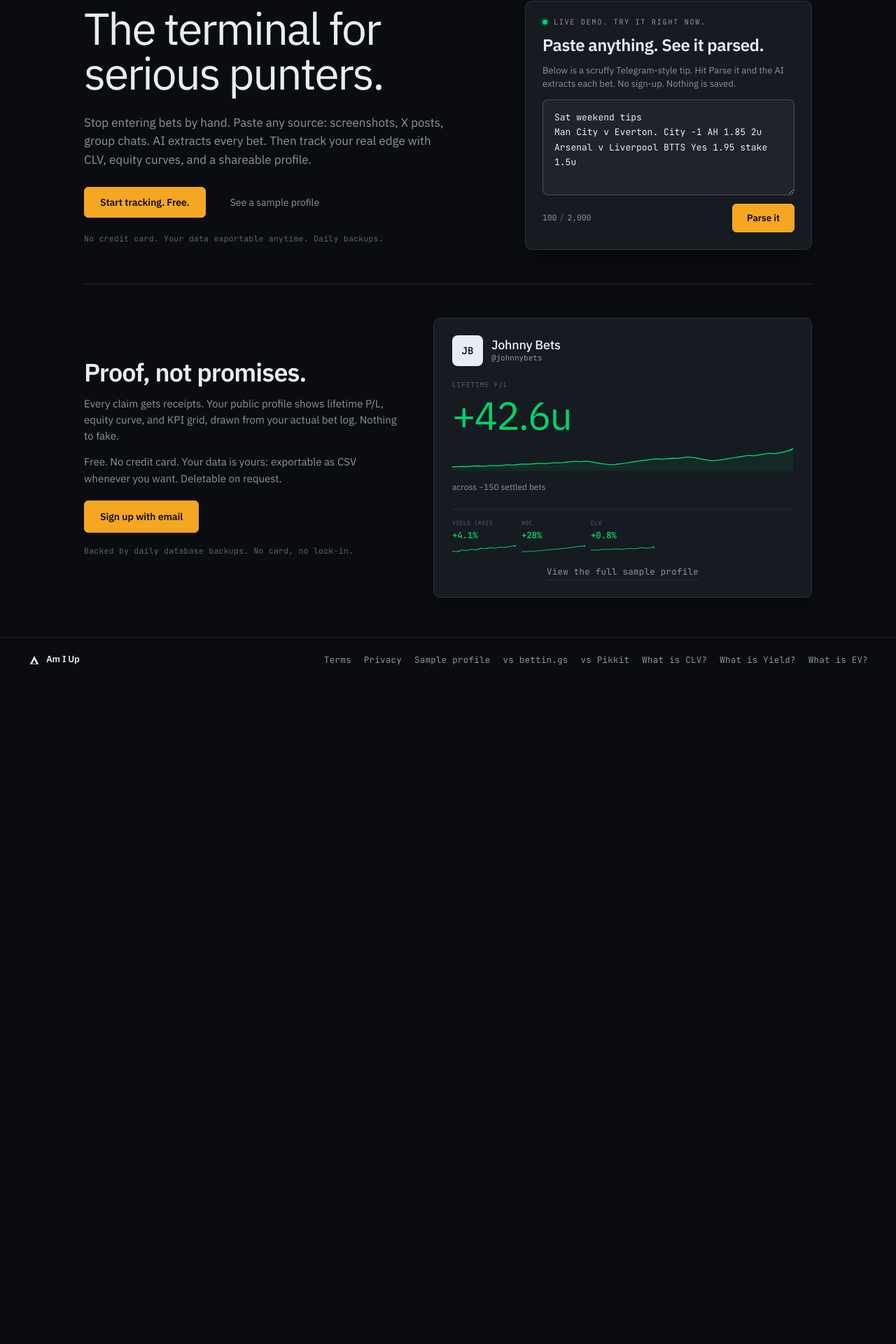
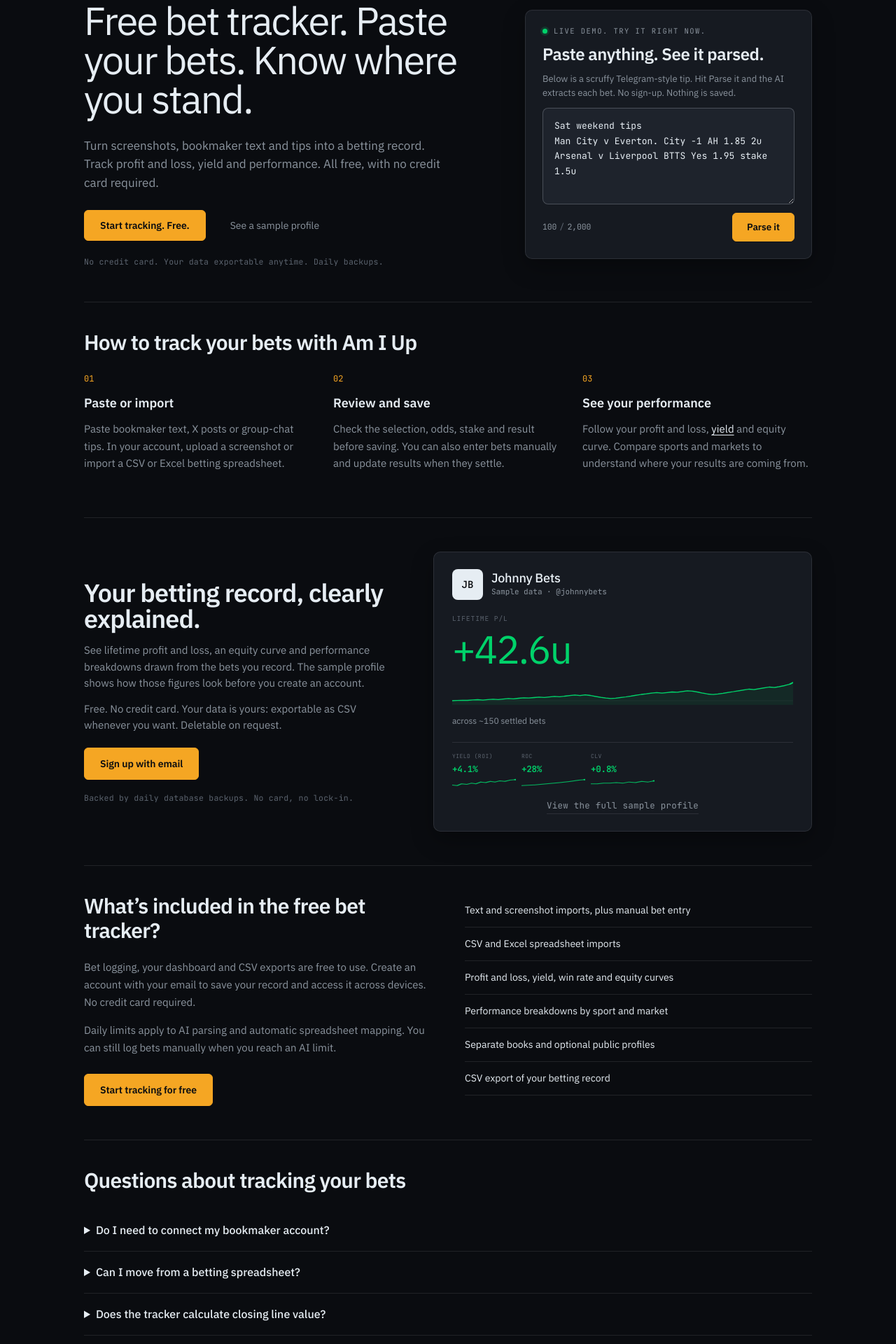
Before and after one commit to NeilMac555/amiwinning, a Next.js app: page / in a window 1280 px wide. Shown: the part 115-2035 px from the top of the page at 70% size. Before the commit the page ends 1089 px from the top, so only its background shows below. Built offline with nearby package versions, Linux system fonts and the light colour scheme; no server answers.

Commit message:
Focus homepage on free bet tracker and remove dashboard ticker

```diff
--- a/src/app/compare/bettin-gs/page.tsx
+++ b/src/app/compare/bettin-gs/page.tsx
@@ -368,7 +368,7 @@
           </section>
 
           <footer className="compare-foot">
-            <Link href="/">Back to Am I Up</Link>
+            <Link href="/">Am I Up free bet tracker</Link>
             <Link href="/sample">See a sample profile</Link>
             <Link href="/compare">All comparisons</Link>
             <Link href="/compare/bet-analytix">vs Bet Analytix</Link>
--- a/src/app/layout.tsx
+++ b/src/app/layout.tsx
@@ -40,9 +40,9 @@
 // same reason, packed with the wedge ("paste anything"), the
 // surface (screenshots, X posts), and the value props (CLV, equity,
 // profile, free).
-const SEO_TITLE = "Am I Up · Free AI Bet Tracker. Paste anything, log nothing.";
+const SEO_TITLE = "Free Bet Tracker – Track Bets with AI | Am I Up";
 const SEO_DESCRIPTION =
-  "Free AI bet tracker. Paste screenshots, X posts, bookmaker text. AI extracts every bet. CLV, equity curve, public profile. No credit card.";
+  "Track your bets for free with Am I Up. Import screenshots, bookmaker text or spreadsheets. See profit, loss and yield. No credit card required.";
 
 export const metadata: Metadata = {
   // metadataBase lets Next.js resolve relative OG image paths (the
@@ -64,8 +64,7 @@
   twitter: {
     card: "summary_large_image",
     title: SEO_TITLE,
-    description:
-      "Free AI bet tracker. Paste anything, log nothing. CLV, equity curve, public profile.",
+    description: SEO_DESCRIPTION,
   },
   // Search-console / webmaster verification. Next emits this as
   // <meta name="google-site-verification" content="..."> inside <head>.
@@ -133,7 +132,7 @@
     "Public profile with shareable URL",
     "CSV export of all bets",
     "Multi-book support",
-    "Six editorial themes",
+    "CSV and Excel bet imports",
   ],
   creator: {
     "@type": "Person",
--- a/src/app/learn/clv/page.tsx
+++ b/src/app/learn/clv/page.tsx
@@ -464,7 +464,7 @@
           </section>
 
           <footer className="learn-foot">
-            <Link href="/">Back to {BRAND.name}</Link>
+            <Link href="/">Free bet tracker by {BRAND.name}</Link>
             <Link href="/sample">See a sample profile</Link>
             <Link href="/compare/bettin-gs">vs bettin.gs</Link>
             <Link href="/compare/pikkit">vs Pikkit</Link>
--- a/src/app/learn/yield/page.tsx
+++ b/src/app/learn/yield/page.tsx
@@ -476,7 +476,7 @@
           </section>
 
           <footer className="learn-foot">
-            <Link href="/">Back to {BRAND.name}</Link>
+            <Link href="/">Track your bets free with {BRAND.name}</Link>
             <Link href="/sample">See a sample profile</Link>
             <Link href="/learn/clv">What is CLV?</Link>
             <Link href="/compare/bettin-gs">vs bettin.gs</Link>
--- a/src/app/page.tsx
+++ b/src/app/page.tsx
@@ -7,7 +7,6 @@
 import { consumeSeed, loadBets } from "@/lib/import/store";
 import { Sidebar } from "@/components/Sidebar";
 import { TopBar } from "@/components/TopBar";
-import { Ticker } from "@/components/Ticker";
 import { KpiStripCompact } from "@/components/Kpis";
 import { SecondaryStats } from "@/components/SecondaryStats";
 // Note: RecentSettled and ClvDistribution were removed from the dashboard
@@ -231,11 +230,6 @@
       <Sidebar />
       <div className="main-col">
         <TopBar />
-        {/* Hide the recent-bets ticker for empty users — otherwise they
-            see mock fixtures scrolling at the top of a brand-new
-            dashboard, which is exactly what we just removed from the
-            body. */}
-        {allBets.length > 0 && <Ticker items={data.ticker} />}
 
         <div className="page" data-screen-label="Dashboard">
           <div className="page-header">
--- a/src/components/LandingPage.tsx
+++ b/src/components/LandingPage.tsx
@@ -111,13 +111,12 @@
         <section className="landing-hero">
           <div className="landing-hero-text">
             <h1 className="landing-headline">
-              The terminal for serious punters.
+              Free bet tracker. Paste your bets. Know where you stand.
             </h1>
             <p className="landing-sub">
-              Stop entering bets by hand. Paste any source: screenshots,
-              X posts, group chats. AI extracts every bet. Then track
-              your real edge with CLV, equity curves, and a shareable
-              profile.
+              Turn screenshots, bookmaker text and tips into a betting
+              record. Track profit and loss, yield and performance.
+              All free, with no credit card required.
             </p>
             <div className="landing-cta-row">
               <Link
@@ -151,17 +150,42 @@
           <DemoPasteBox />
         </section>
 
+        <section className="landing-explainer" aria-labelledby="tracker-how">
+          <h2 id="tracker-how">How to track your bets with Am I Up</h2>
+          <ol className="landing-steps">
+            <li>
+              <span className="landing-step-number" aria-hidden="true">01</span>
+              <h3>Paste or import</h3>
+              <p>Paste bookmaker text, X posts or group-chat tips. In your account,
+                upload a screenshot or import a CSV or Excel betting spreadsheet.</p>
+            </li>
+            <li>
+              <span className="landing-step-number" aria-hidden="true">02</span>
+              <h3>Review and save</h3>
+              <p>Check the selection, odds, stake and result before saving.
+                You can also enter bets manually and update results when they settle.</p>
+            </li>
+            <li>
+              <span className="landing-step-number" aria-hidden="true">03</span>
+              <h3>See your performance</h3>
+              <p>Follow your profit and loss, <Link href="/learn/yield">yield</Link> and
+                equity curve. Compare sports and markets to understand where
+                your results are coming from.</p>
+            </li>
+          </ol>
+        </section>
+
         {/* Merged proof + CTA. Left column: heading, supporting copy,
             sign-up button. Right column: Johnny Bets sample profile
             card. One section replaces the old orphaned card + lopsided
             final-CTA blocks. */}
         <section className="landing-proof">
           <div className="landing-proof-copy">
-            <h2 className="landing-proof-title">Proof, not promises.</h2>
+            <h2 className="landing-proof-title">Your betting record, clearly explained.</h2>
             <p className="landing-proof-body">
-              Every claim gets receipts. Your public profile shows
-              lifetime P/L, equity curve, and KPI grid, drawn from your
-              actual bet log. Nothing to fake.
+              See lifetime profit and loss, an equity curve and performance
+              breakdowns drawn from the bets you record. The sample profile
+              shows how those figures look before you create an account.
             </p>
             <p className="landing-proof-body">
               Free. No credit card. Your data is yours: exportable as
@@ -183,7 +207,7 @@
               <div className="landing-preview-avatar">JB</div>
               <div>
                 <div className="landing-preview-name">Johnny Bets</div>
-                <div className="landing-preview-handle">@johnnybets</div>
+                <div className="landing-preview-handle">Sample data · @johnnybets</div>
               </div>
             </div>
             <div className="landing-preview-label">Lifetime P/L</div>
@@ -256,6 +280,52 @@
             </Link>
           </div>
         </section>
+
+        <section className="landing-explainer landing-free" aria-labelledby="tracker-free">
+          <div>
+            <h2 id="tracker-free">What’s included in the free bet tracker?</h2>
+            <p>Bet logging, your dashboard and CSV exports are free to use.
+              Create an account with your email to save your record and access
+              it across devices. No credit card required.</p>
+            <p>Daily limits apply to AI parsing and automatic spreadsheet mapping.
+              You can still log bets manually when you reach an AI limit.</p>
+            <Link href="/sign-in" className="btn-primary landing-proof-cta">Start tracking for free</Link>
+          </div>
+          <ul className="landing-included">
+            <li>Text and screenshot imports, plus manual bet entry</li>
+            <li>CSV and Excel spreadsheet imports</li>
+            <li>Profit and loss, yield, win rate and equity curves</li>
+            <li>Performance breakdowns by sport and market</li>
+            <li>Separate books and optional public profiles</li>
+            <li>CSV export of your betting record</li>
+          </ul>
+        </section>
+
+        <section className="landing-explainer landing-faq" aria-labelledby="tracker-questions">
+          <h2 id="tracker-questions">Questions about tracking your bets</h2>
+          <details>
+            <summary>Do I need to connect my bookmaker account?</summary>
+            <p>No. Am I Up works with the text, screenshots and spreadsheets
+              you provide. You don’t need to share a bookmaker login.</p>
+          </details>
+          <details>
+            <summary>Can I move from a betting spreadsheet?</summary>
+            <p>Yes. Import a CSV or Excel file and review how its columns map
+              to your bet records. You can export your bets as CSV later.</p>
+          </details>
+          <details>
+            <summary>Does the tracker calculate closing line value?</summary>
+            <p>Yes, when you supply the closing odds for a bet. Am I Up compares
+              those with the odds you took; it does not automatically fetch
+              a bookmaker’s closing prices. <Link href="/learn/clv">Learn how CLV works</Link>.</p>
+          </details>
+          <details>
+            <summary>Will a bet tracker tell me what to bet on?</summary>
+            <p>Am I Up records and analyses your bets. It doesn’t place bets
+              or guarantee a profit. Its purpose is to help you understand
+              your results over time.</p>
+          </details>
+        </section>
       </main>
 
       <footer className="landing-foot">
```
Also changed, not shown: src/app/globals.css.
